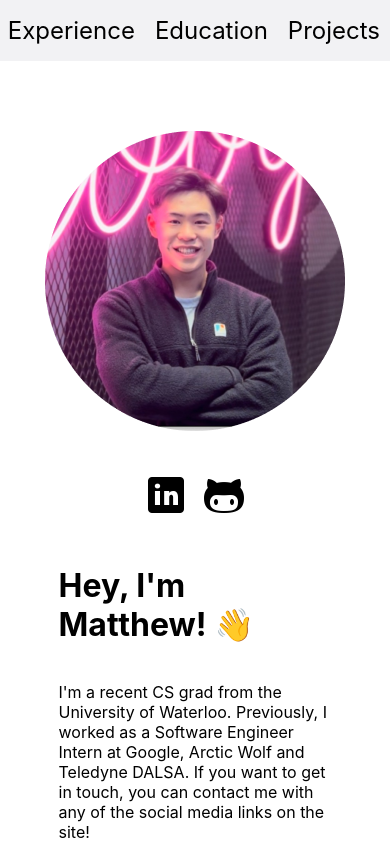
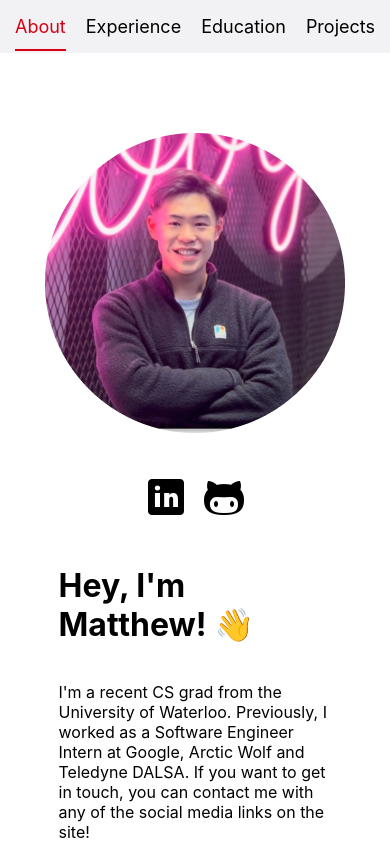
Before and after one commit to matthewtlam/matthewtlam.com, a React (Create React App) app: page / in a window 390 px wide. Shown: the top 844 px of the page. Built offline with nearby package versions, Linux system fonts and the light colour scheme.

Commit message:
Add dynamic navbar functionality

```diff
--- a/src/App.js
+++ b/src/App.js
@@ -4,6 +4,7 @@ import About from './components/About'
 import Experience from './components/Experience'
 import Education from './components/Education'
 import Project from './components/Projects'
+import Footer from './components/Footer'
 
 function App() {
   return (
@@ -13,6 +14,7 @@ function App() {
       <Experience/>
       <Education/>
       <Project/>
+      <Footer/>
     </div>
   );
 }
--- a/src/components/About.js
+++ b/src/components/About.js
@@ -7,7 +7,7 @@ import linkedin from '../images/linkedin.png'
 
 function About() {
   return (
-    <div className="about-layout section">
+    <div className="about-layout section" id="about">
       <div className="about-image-container">
         <div className="about-row">
           <img src={pfp} alt="Profile of Matthew"/>
--- a/src/components/Education.js
+++ b/src/components/Education.js
@@ -22,7 +22,7 @@ function Education() {
   })
 
   return (
-    <div className='section'>
+    <div className='section' id="education">
       <h1>Education</h1>
       {renderedEducationExperiences}
     </div>
--- a/src/components/Experience.js
+++ b/src/components/Experience.js
@@ -40,7 +40,7 @@ function Experience() {
   })
 
   return (
-    <div className="section">
+    <div className="section" id="experience">
       <h1>Experience</h1>
       {renderedWorkExperiences}
     </div>
--- /dev/null
+++ b/src/components/Footer.js
@@ -0,0 +1,13 @@
+import React from 'react'
+import './Section.css'
+
+function Footer() {
+
+  return (
+    <div className="section" id="footer">
+      <p>Designed and built by Matthew Lam</p>
+    </div>
+  );
+}
+
+export default Footer;
--- a/src/components/Navbar.css
+++ b/src/components/Navbar.css
@@ -4,7 +4,6 @@ nav {
   background-color: #F2F2F4;
   display: flex;
   justify-content: flex-end;
-
 }
 
 ul {
@@ -18,7 +17,37 @@ li {
 }
 
 a {
+  color: black;
   text-decoration: none;
-  color: black;
-  font-size: 24px;
+  font-size: 20px;
 }
+
+.nav-selected a {
+  color: #D70015;
+  padding-bottom: 12px;
+  border-bottom: 2px solid #D70015;
+  font-size: 20px;
+}
+
+@media (max-width: 768px) {
+  a {
+    color: black;
+    text-decoration: none;
+    font-size: 18px;
+  }
+
+  .nav-selected a {
+    color: #D70015;
+    padding-bottom: 12px;
+    border-bottom: 2px solid #D70015;
+    font-size: 18px;
+  }
+
+  nav {
+    position: sticky;
+    top: 0;
+    background-color: #F2F2F4;
+    display: flex;
+    justify-content: space-around;
+  }
+}
--- a/src/components/Navbar.js
+++ b/src/components/Navbar.js
@@ -1,14 +1,50 @@
-import React from 'react';
-import './Navbar.css';
+import React, { useEffect, useState } from 'react'
+import './Navbar.css'
 
 function Navbar() {
+
+  const [selectedItem, setSelectedItem] = useState(null)
+
+  useEffect(() => {
+
+    const handleScroll = () => {
+      const sectionIds = ['about', 'experience', 'education', 'projects']
+      // Check which section is currently in the viewport
+      for (const sectionId of sectionIds) {
+        const section = document.getElementById(sectionId)
+        if (section) {
+          const rect = section.getBoundingClientRect()
+          if (rect.top <= 100 && rect.bottom >= 0) {
+            setSelectedItem(sectionId)
+          }
+        }
+      }
+    }
+
+    // Attach the scroll event listener
+    window.addEventListener('scroll', handleScroll)
+
+    // Cleanup the event listener when the component unmounts
+    return () => {
+      window.removeEventListener('scroll', handleScroll)
+    }
+  }, [])
+
   return (
     <nav>
       <ul>
-        <li><a href="/">About</a></li>
-        <li><a href="/experience">Experience</a></li>
-        <li><a href="/education">Education</a></li>
-        <li><a href="/projects">Projects</a></li>
+        <li className={selectedItem === 'about' ? 'nav-selected' : ''}>
+          <a href="#about">About</a>
+        </li>
+        <li className={selectedItem === 'experience' ? 'nav-selected' : ''}>
+          <a href="#experience">Experience</a>
+        </li>
+        <li className={selectedItem === 'education' ? 'nav-selected' : ''}>
+          <a href="#education">Education</a>
+        </li>
+        <li className={selectedItem === 'projects' ? 'nav-selected' : ''}>
+          <a href="#projects">Projects</a>
+        </li>
       </ul>
     </nav>
   );
--- a/src/components/Projects.js
+++ b/src/components/Projects.js
@@ -49,7 +49,7 @@ function Project() {
   })
 
   return (
-    <div className='section'>
+    <div className='section' id="projects">
       <h1>Projects</h1>
       {renderedProjects}
     </div>
--- a/src/components/Section.css
+++ b/src/components/Section.css
@@ -1,4 +1,3 @@
 .section {
-  padding-top: 30px;
-  padding-bottom: 30px;
+  padding-top: 40px;
 }
```
